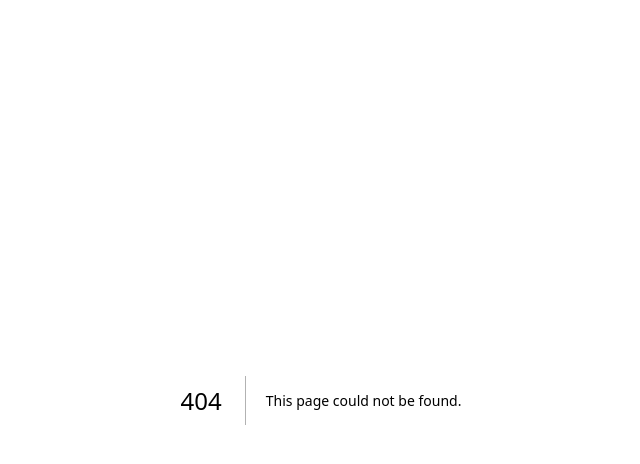
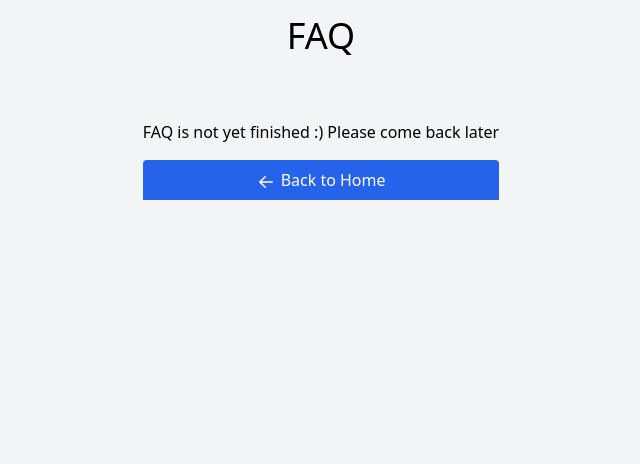
Before and after one commit to cstenglein/manysats, a Next.js app: page /faq in a window 1280 px wide. Before the commit this address had no page. Shown: the top 464 px of the page, without its empty margins (319-959 px from the left). Built offline with nearby package versions, Linux system fonts and the light colour scheme.

Commit message:
Revert "update to nextjs 13; use appDir for new routing"
This reverts commit 04fa18f8a1da05bb9b61306eae1feda57a0f5ccc.

```diff
--- a/app/layout.tsx
+++ /dev/null
@@ -1,32 +0,0 @@
-import "../styles/globals.css";
-
-export default function RootLayout({ children }: { children: React.ReactNode }) {
-  return (
-    <html lang="en">
-      <head>
-        <meta name="description" content="Your simple Fiat to Satoshi Converter" />
-        <meta name="viewport" content="width=device-width, initial-scale=1" />
-        <meta name="theme-color" content="#3b82f6" />
-        {/* OG Image */}
-        <meta property="og:url" content="https://manysats.com/" />
-        <meta property="og:type" content="website" />
-        <meta property="og:title" content="ManySats" />
-        <meta property="og:description" content="Your simple Fiat to Satoshi Converter" />
-        <meta property="og:image" content="https://manysats.com/api/og" />
-
-        {/* Twitter */}
-        <meta name="twitter:card" content="summary_large_image" />
-        <meta property="twitter:domain" content="manysats.com" />
-        <meta property="twitter:url" content="https://manysats.com/" />
-        <meta name="twitter:title" content="ManySats" />
-        <meta name="twitter:description" content="Your simple Fiat to Satoshi Converter" />
-        <meta name="twitter:image" content="https://manysats.com/api/og" />
-
-        <link rel="icon" href="/favicon.ico" />
-        <link rel="apple-touch-icon" href="/apple-touch-icon.png" />
-        <link rel="manifest" href="/manifest.json" />
-      </head>
-      <body>{children}</body>
-    </html>
-  );
-}
--- a/app/page.tsx
+++ /dev/null
@@ -1,48 +0,0 @@
-"use client";
-import { useEffect, useState } from "react";
-import Converter from "../components/Converter";
-import Footer from "../components/Footer";
-import PriceUpdate from "../components/PriceUpdate";
-import Title from "../components/Title";
-
-export default function Home() {
-  const [price, setPrice] = useState<number | null>(null);
-  const [date, setDate] = useState<string | null>(null);
-  const [formattedPrice, setFormattedPrice] = useState<string>("");
-
-  useEffect(() => {
-    fetchData();
-  }, []);
-
-  const fetchData = async () => {
-    const res = await fetch("/api/price");
-    const data: { price: number; date: string } = await res.json();
-
-    setPrice(data.price);
-    setDate(data.date);
-    setFormattedPrice(
-      new Intl.NumberFormat(window.navigator.language, {
-        minimumFractionDigits: 2,
-        currency: "EUR",
-      }).format(data.price)
-    );
-  };
-
-  const onRefresh = async () => {
-    await fetchData();
-  };
-
-  return (
-    <>
-      <head>
-        <title>ManySats - Your simple Fiat to Satoshi Converter</title>
-      </head>
-      <Title />
-      <main className="flex flex-col items-center">
-        <Converter price={price} formattedPrice={formattedPrice} onRefresh={onRefresh} />
-        <PriceUpdate date={date} />
-      </main>
-      <Footer />
-    </>
-  );
-}
--- a/next.config.js
+++ b/next.config.js
@@ -6,9 +6,6 @@ const nextConfig = {
     locales: ["en"],
     defaultLocale: "en",
   },
-  experimental: {
-    appDir: true,
-  },
 };
 
 module.exports = nextConfig;
--- /dev/null
+++ b/pages/_app.tsx
@@ -0,0 +1,8 @@
+import type { AppProps } from "next/app";
+import "../styles/globals.css";
+
+function MyApp({ Component, pageProps }: AppProps) {
+  return <Component {...pageProps} />;
+}
+
+export default MyApp;
--- a/pages/api/price.ts
+++ b/pages/api/price.ts
@@ -10,7 +10,7 @@ const CACHE_MS = 60_000;
 
 const BASE_URL = "https://api.kraken.com/0/public/Ticker?pair=XBTEUR";
 
-export default async function handler(_: NextApiRequest, res: NextApiResponse<PriceData>) {
+export default async function handler(_: NextApiRequest, res: NextApiResponse<any>) {
   if (!cachedData.date || new Date().getTime() - cachedData.date?.getTime() > CACHE_MS) {
     await fetchPrice();
   }
--- /dev/null
+++ b/pages/faq.tsx
@@ -0,0 +1,23 @@
+import { ArrowLeftIcon } from "@heroicons/react/20/solid";
+import { NextPage } from "next";
+import Link from "next/link";
+
+const FAQ: NextPage = () => {
+  return (
+    <main className="flex h-screen flex-col items-center bg-gray-100">
+      <h1 className="mb-2 flex items-center justify-center p-4 text-4xl">FAQ</h1>
+
+      <section className="flex h-screen flex-col gap-4 pt-10">
+        <p>FAQ is not yet finished :) Please come back later</p>
+
+        <Link href="/">
+          <button className="rounded-t bg-blue-600 p-2 text-white">
+            <ArrowLeftIcon className="inline h-5 w-5" /> Back to Home
+          </button>
+        </Link>
+      </section>
+    </main>
+  );
+};
+
+export default FAQ;
--- a/app/imprint/page.tsx
+++ b/pages/imprint.tsx
@@ -1,5 +1,5 @@
-"use client";
 import { ArrowLeftIcon, UserCircleIcon } from "@heroicons/react/20/solid";
+import { NextPage } from "next";
 import Head from "next/head";
 import Link from "next/link";
 
@@ -8,17 +8,27 @@ Thalmannsbach 15
 4771 Sigharting
 manysats@cstenglein.com`;
 
-export default function Legal() {
+const Legal: NextPage = () => {
   const onClickHandler = () => {
     alert(ADDRESS);
   };
 
   return (
     <>
-      <head>
+      <Head>
         <title>ManySats - Imprint</title>
         <meta name="description" content="Manysats - Imprint" />
-      </head>
+        <meta name="viewport" content="width=device-width, initial-scale=1" />
+        <meta name="theme-color" content="#3b82f6" />
+        {/* OG Image */}
+        <meta name="og:title" content="ManySats" />
+        <meta name="og:description" content="Your simple Fiat to Satoshi Converter" />
+        <meta name="og:image" content="https://manysats.com/api/og" />
+
+        <link rel="icon" href="/favicon.ico" />
+        <link rel="apple-touch-icon" href="/apple-touch-icon.png" />
+        <link rel="manifest" href="/manifest.json" />
+      </Head>
       <main className="flex h-screen flex-col items-center bg-gray-100">
         <h1 className="mb-2 flex items-center justify-center p-4 text-4xl">Imprint</h1>
 
@@ -31,13 +41,15 @@ export default function Legal() {
             <span>Show Contact Details</span>
           </button>
 
-          <button className="flex items-center justify-center rounded-t bg-blue-600 p-2 text-white">
-            <Link href="/">
+          <Link href="/">
+            <button className="flex items-center justify-center rounded-t bg-blue-600 p-2 text-white">
               <ArrowLeftIcon className="mr-1 inline h-5 w-5" /> <span>Back to Home</span>
-            </Link>
-          </button>
+            </button>
+          </Link>
         </section>
       </main>
     </>
   );
-}
+};
+
+export default Legal;
--- /dev/null
+++ b/pages/index.tsx
@@ -0,0 +1,72 @@
+import type { NextPage } from "next";
+import Head from "next/head";
+import { useEffect, useState } from "react";
+import Converter from "../components/Converter";
+import Footer from "../components/Footer";
+import PriceUpdate from "../components/PriceUpdate";
+import Title from "../components/Title";
+
+const Home: NextPage = () => {
+  const [price, setPrice] = useState<number | null>(null);
+  const [date, setDate] = useState<string | null>(null);
+  const [formattedPrice, setFormattedPrice] = useState<string>("");
+
+  useEffect(() => {
+    fetchData();
+  }, []);
+
+  const fetchData = async () => {
+    const res = await fetch("/api/price");
+    const data: { price: number; date: string } = await res.json();
+
+    setPrice(data.price);
+    setDate(data.date);
+    setFormattedPrice(
+      new Intl.NumberFormat(window.navigator.language, {
+        minimumFractionDigits: 2,
+        currency: "EUR",
+      }).format(data.price)
+    );
+  };
+
+  const onRefresh = async () => {
+    await fetchData();
+  };
+
+  return (
+    <>
+      <Head>
+        <title>ManySats - Your simple Fiat to Satoshi Converter</title>
+        <meta name="description" content="Your simple Fiat to Satoshi Converter" />
+        <meta name="viewport" content="width=device-width, initial-scale=1" />
+        <meta name="theme-color" content="#3b82f6" />
+        {/* OG Image */}
+        <meta property="og:url" content="https://manysats.com/" />
+        <meta property="og:type" content="website" />
+        <meta property="og:title" content="ManySats" />
+        <meta property="og:description" content="Your simple Fiat to Satoshi Converter" />
+        <meta property="og:image" content="https://manysats.com/api/og" />
+
+        {/* Twitter */}
+        <meta name="twitter:card" content="summary_large_image" />
+        <meta property="twitter:domain" content="manysats.com" />
+        <meta property="twitter:url" content="https://manysats.com/" />
+        <meta name="twitter:title" content="ManySats" />
+        <meta name="twitter:description" content="Your simple Fiat to Satoshi Converter" />
+        <meta name="twitter:image" content="https://manysats.com/api/og" />
+
+        <link rel="icon" href="/favicon.ico" />
+        <link rel="apple-touch-icon" href="/apple-touch-icon.png" />
+        <link rel="manifest" href="/manifest.json" />
+      </Head>
+      <Title />
+      <main className="flex flex-col items-center">
+        <Converter price={price} formattedPrice={formattedPrice} onRefresh={onRefresh} />
+        <PriceUpdate date={date} />
+      </main>
+      <Footer />
+    </>
+  );
+};
+
+export default Home;
--- a/tailwind.config.js
+++ b/tailwind.config.js
@@ -1,6 +1,6 @@
 /** @type {import('tailwindcss').Config} */
 module.exports = {
-  content: ["./pages/**/*.{js,ts,jsx,tsx}", "./components/**/*.{js,ts,jsx,tsx}", "./app/**/*.{js,ts,jsx,tsx}"],
+  content: ["./pages/**/*.{js,ts,jsx,tsx}", "./components/**/*.{js,ts,jsx,tsx}"],
   theme: {
     extend: {},
   },
```
Also changed, not shown: package.json (+8 -8 lines), tsconfig.json (+4 -20 lines), 2 other files (tests, documents, lock files or other folders).
